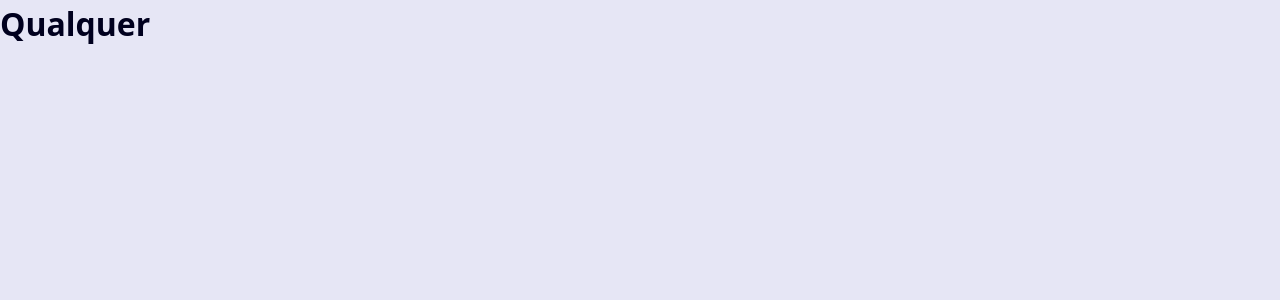
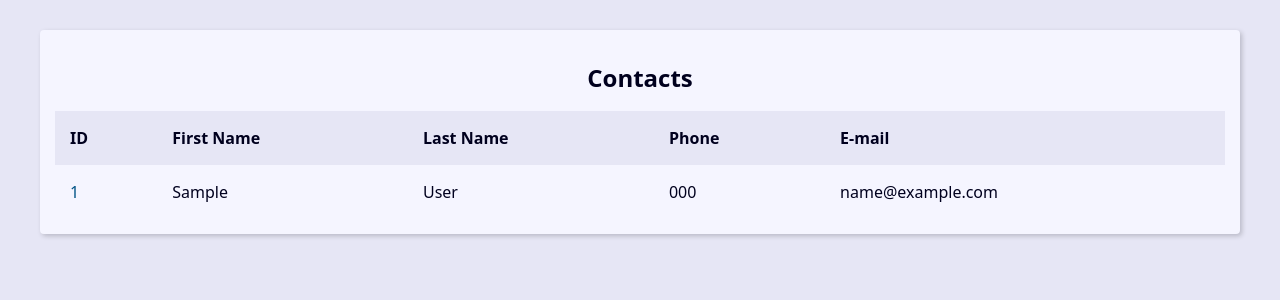
Before and after one commit to GabrielLuzziC/agenda_django, a Django app: page / in a window 1280 px wide. Shown: the top 300 px of the page. Run offline with Django 5.2, Linux system fonts and the light colour scheme; tables that the repository leaves empty hold one stand-in row (values such as "Sample post").

Commit message:
feat: tabela que exibe contatos

```diff
--- a/base_templates/global/base.html
+++ b/base_templates/global/base.html
@@ -7,6 +7,8 @@
     <link rel="stylesheet" href="{% static "global/css/style.css" %}">
 </head>
 <body>
-    <h1> Qualquer </h1>
+    <main class="content">
+        {% block content %}{% endblock content %}
+    </main>
 </body>
 </html>
--- a/contact/apps.py
+++ b/contact/apps.py
@@ -1,5 +1,4 @@
 from django.apps import AppConfig
-
 
 class ContactConfig(AppConfig):
     default_auto_field = 'django.db.models.BigAutoField'
--- a/contact/templates/contact/index.html
+++ b/contact/templates/contact/index.html
@@ -1 +1,45 @@
 {% extends "global/base.html" %}
+
+{% block content %}
+    <div class="responsive-table">
+        <table class="contacts-table">
+            <caption class="table-caption">
+                Contacts
+            </caption>
+
+            <thead>
+                <tr class="table-row table-row-header">
+                    <th class="table-header">ID</th>
+                    <th class="table-header">First Name</th>
+                    <th class="table-header">Last Name</th>
+                    <th class="table-header">Phone</th>
+                    <th class="table-header">E-mail</th>
+                </tr>
+            </thead>
+
+            <tbody>
+                {% for contact in contacts %}
+                    <tr class="table-row">
+                        <td class="table-cel">
+                            <a href="#" class="table-link">
+                                {{contact.id}}
+                            </a>
+                        </td>
+                        <td class="table-cel">
+                            {{contact.first_name}}
+                        </td>
+                        <td class="table-cel">
+                            {{contact.last_name}}
+                        </td>
+                        <td class="table-cel">
+                            {{contact.phone}}
+                        </td>
+                        <td class="table-cel">
+                            {{contact.email}}
+                        </td>
+                    </tr>
+                {% endfor %}
+            </tbody>
+        </table>
+    </div>
+{% endblock content %}
--- a/contact/urls.py
+++ b/contact/urls.py
@@ -1,8 +1,8 @@
 from django.urls import path
-from contact import views
+from contact.views import contact_views
 
 app_name = 'contact'
 
 urlpatterns = [
-    path('', views.index, name='index'),
+    path('', contact_views.index, name='index'),
 ]
--- a/contact/views/__init__.py
+++ b/contact/views/__init__.py
@@ -1,2 +1 @@
-#
 from .contact_views import *
--- a/contact/views/contact_views.py
+++ b/contact/views/contact_views.py
@@ -1,9 +1,17 @@
 from django.shortcuts import render
+from contact.models import Contact
 
 # Create your views here.
 
 def index(request):
+    contacts = Contact.objects.all()
+
+    context = {
+        'contacts': contacts,
+    }
+
     return render(
         request,
-        'contact/index.html'
+        'contact/index.html',
+        context
     )
```
Also changed, not shown: 1 other file.
